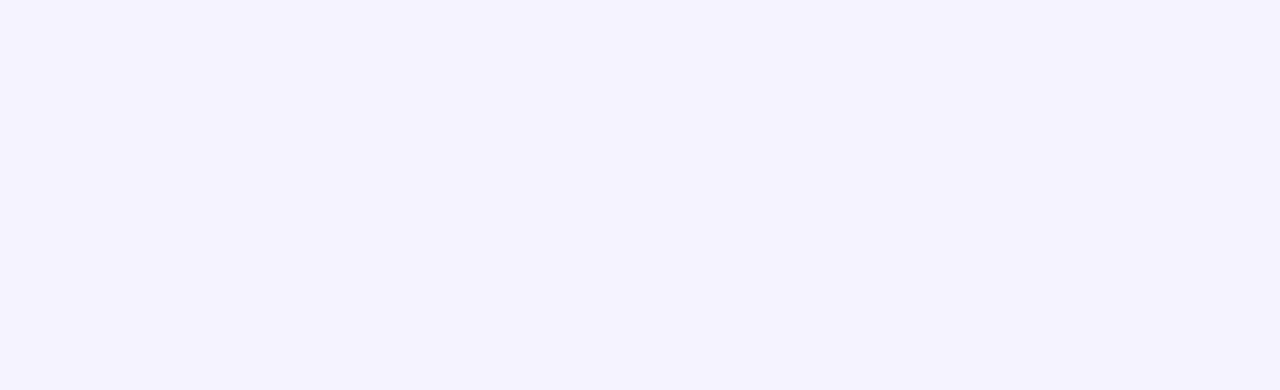
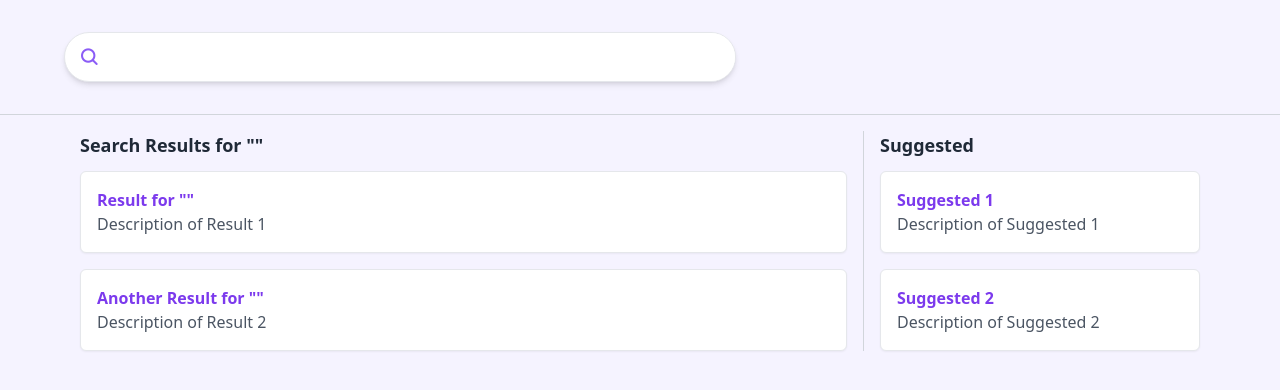
Before and after one commit to GioLillo/IR_project, a Vue app in the folder frontend/: page /results in a window 1280 px wide. Shown: the top 390 px of the page. Built offline with nearby package versions, Linux system fonts and the light colour scheme.

Commit message:
Started creating SearchResults.vue

```diff
--- a/frontend/src/App.vue
+++ b/frontend/src/App.vue
@@ -1,5 +1,5 @@
 <template>
-  <div class="bg-violet-50 min-h-screen p-8 flex flex-col justify-center">
+  <div :class="containerClass">
     <router-view />
   </div>
 </template>
@@ -7,6 +7,11 @@
 <script>
 export default {
   name: 'App',
+  computed: {
+    containerClass() {
+      return this.$route.path === '/results' ? 'bg-violet-50 min-h-screen' : 'bg-violet-50 min-h-screen flex flex-col justify-center';
+    },
+  },
 };
 </script>
 
--- a/frontend/src/components/SearchBar.vue
+++ b/frontend/src/components/SearchBar.vue
@@ -1,5 +1,5 @@
 <template>
-  <div class="mb-72 mt-9">
+  <div class="mb-72 mt-9 p-8">
     <header class="text-center mb-8">
           <h1 class="text-6xl font-bold text-violet-icon">Nanny Search</h1>
     </header>
@@ -16,7 +16,7 @@
             v-model="searchQuery"
             placeholder="Search for nannies or babysitters..."
             class="flex-grow p-3 text-gray-700 focus:outline-none"
-            @keydown.enter="onSearch"
+            @keydown.enter="performSearch"
         />
       </div>
     </div>
@@ -32,7 +32,7 @@ export default {
     };
   },
   methods: {
-    onSearch() {
+    performSearch() {
       this.$router.push({ path: '/results', query: { query: this.searchQuery } });
     },
   },
--- a/frontend/src/components/SearchResults.vue
+++ b/frontend/src/components/SearchResults.vue
@@ -1,18 +1,107 @@
 <template>
-  <div class="mx-auto py-6">
+  <!-- Search Bar -->
+  <header class="p-8 pl-16 pr-16">
+    <div class="flex items-center">
+      <div class="flex w-full max-w-2xl border rounded-full shadow-md bg-white overflow-hidden focus-within:ring-2 focus-within:ring-violet-500">
+        <!-- Search Icon -->
+        <div class="flex items-center justify-center px-4">
+          <i class="pi pi-search text-lg font-semibold text-violet-500"></i>
+        </div>
+        <!-- Input Field -->
+        <input
+            ref="searchInput"
+            type="text"
+            v-model="searchQuery"
+            class="flex-grow p-3 text-gray-700 focus:outline-none"
+            @keydown.enter="performSearch"
+        />
+        <!-- delete icon -->
+        <div
+            class="flex items-center justify-center px-8 cursor-pointer"
+            @click="clearSearch"
+            v-if="searchQuery !== ''"
+        >
+          <i class="pi pi-times text-lg font-semibold text-violet-500"></i>
+        </div>
+      </div>
+    </div>
+  </header>
 
+  <!-- Divider -->
+  <div class="w-full border-b border-gray-300 mb-4"></div>
 
-  </div>
+  <!-- Search Results Section -->
+  <main class="flex space-x-4 pl-20">
+    <!-- Search Results -->
+    <div class="flex-1">
+      <h2 class="text-lg font-semibold text-gray-800 mb-3">Search Results for "{{ displayQuery }}"</h2>
+      <ul class="space-y-4">
+        <li v-for="result in results" :key="result.id" class="p-4 border rounded-md shadow-sm bg-white">
+          <h3 class="font-bold text-violet-600">{{ result.title }}</h3>
+          <p class="text-gray-600">{{ result.description }}</p>
+        </li>
+      </ul>
+    </div>
+
+    <!-- Divider -->
+    <div class="border-l border-gray-300"></div>
+
+    <!-- Suggestions Section -->
+    <aside class="w-1/3 pr-20">
+      <h2 class="text-lg font-semibold text-gray-800 mb-3">Suggested</h2>
+      <ul class="space-y-4">
+        <li v-for="suggestion in suggestions" :key="suggestion.id" class="p-4 border rounded-md shadow-sm bg-white">
+          <h3 class="font-bold text-violet-600">{{ suggestion.title }}</h3>
+          <p class="text-gray-600">{{ suggestion.description }}</p>
+        </li>
+      </ul>
+    </aside>
+  </main>
+
 </template>
 
 <script>
 export default {
   name: "SearchResults",
-  props: ["query"],
-
-  }
+  data() {
+    return {
+      searchQuery: this.$route.query.query || "",
+      displayQuery: this.$route.query.query || "",
+      results: [], // Risultati
+      suggestions: [], // Suggerimenti
+    };
+  },
+  methods: {
+    performSearch() {
+      this.$router.push({ query: { query: this.searchQuery } });
+      this.fetchResults();
+      this.$refs.searchInput.blur();
+    },
+    clearSearch() {
+      this.searchQuery = "";
+      this.$nextTick(() => {
+        this.$refs.searchInput.focus();
+      });
+    },
+    fetchResults() {
+      // Legge la query dalla query string
+      this.displayQuery = this.searchQuery;
+      // Simula il caricamento dei dati
+      this.results = [
+        { id: 1, title: `Result for "${this.searchQuery}"`, description: "Description of Result 1" },
+        { id: 2, title: `Another Result for "${this.searchQuery}"`, description: "Description of Result 2" },
+      ];
+      this.suggestions = [
+        { id: 1, title: "Suggested 1", description: "Description of Suggested 1" },
+        { id: 2, title: "Suggested 2", description: "Description of Suggested 2" },
+      ];
+    },
+  },
+  mounted() {
+    this.fetchResults();
+  },
+  watch: {
+    "$route.query.query": "fetchResults",
+  },
+};
 </script>
-
-<style scoped>
-
-</style>
```
